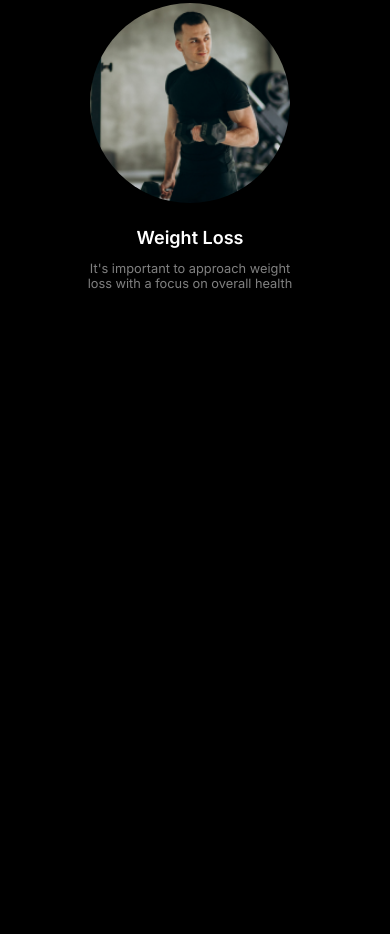
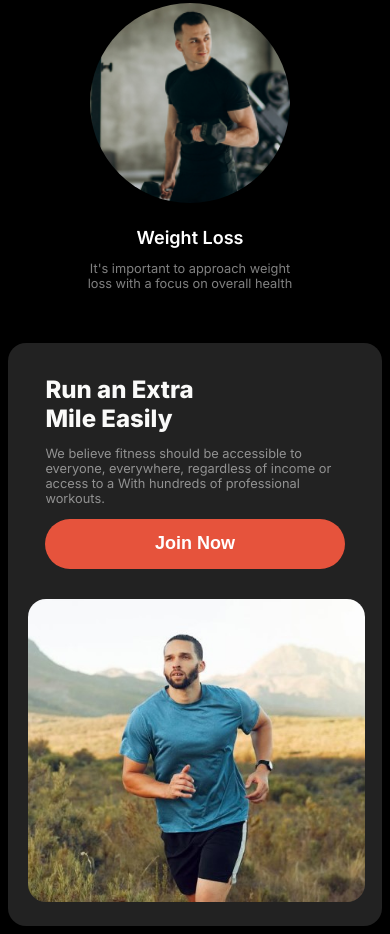
Before and after one commit to sumaiya123-eid/assignment-2, a plain HTML site: page index.html in a window 390 px wide. Shown: the part 2152-3086 px from the top of the page. Before the commit the page ends 2463 px from the top, so only its background shows below. Drawn offline with Linux system fonts and the light colour scheme; a web font is replaced by a local one.

Commit message:
add my responsive run section

```diff
--- a/index.html
+++ b/index.html
@@ -63,6 +63,17 @@
                 </div>
             </div>
           </section>
+          <section class="run-section">
+            <div class="run-sec-div1">
+                <h4 class="span2 habit-title">Run an Extra <br>
+                    Mile Easily</h4>
+                    <p class="habit-description">We believe fitness should be accessible to everyone,<br class="hiden"> everywhere, regardless of income or access to a <br class="hiden"> With hundreds of professional workouts.</p>
+                    <button class="hero-btn">Join Now</button>
+            </div>
+            <div>
+                <img class="run-img" src="./images/runn.jpg" alt="">
+            </div>
+          </section>
     </main>
     <footer>
 
--- a/styles/index.css
+++ b/styles/index.css
@@ -179,6 +179,29 @@ nav ul a{
     margin-top: 50px;
     gap: 10px;
 }
+.run-section{
+    background: rgb(34, 34, 34);
+    border-radius: 18px;
+    max-width: 1000px;
+    margin: 0 auto;
+    margin-top: 100px;
+    display: flex;
+    justify-content: center;
+    align-items: center;
+    gap: 140px;
+
+}
+.run-sec-div1{
+    width: 80%;
+    display: flex;
+    flex-direction: column;
+    margin: 0px 0px 40px 80px;
+}
+.run-img{
+    width: 90%;
+    border-radius: 18px;
+    margin: 10px 70px 0px 0px;
+}
 .hide{
     display: none;
 }
@@ -214,6 +237,7 @@ nav ul a{
     .btn2{
         display: flex;
     }
+
     .img-btn{
         top: 180px;
         left: 40px;
@@ -240,4 +264,20 @@ nav ul a{
     .habit-card{
         grid-template-columns: repeat(1,1fr);
     }
+    .run-section{
+        flex-direction: column;
+        gap: 30px;
+        margin-top: 40px;
+    }
+    .run-sec-div1{
+        margin: 0px 0px 0px 0px;
+    }
+    .run-img{
+        width: 90%;
+        margin: 0px 0px 20px 20px;
+    }
+    .run-sec-div1 button{
+        width: 100%;
+    }
+
 }
```
Also changed, not shown: images/runn.jpg (added).
